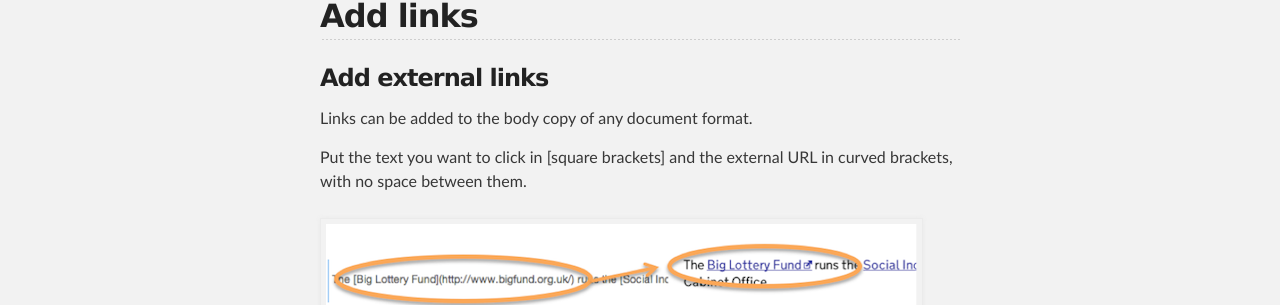
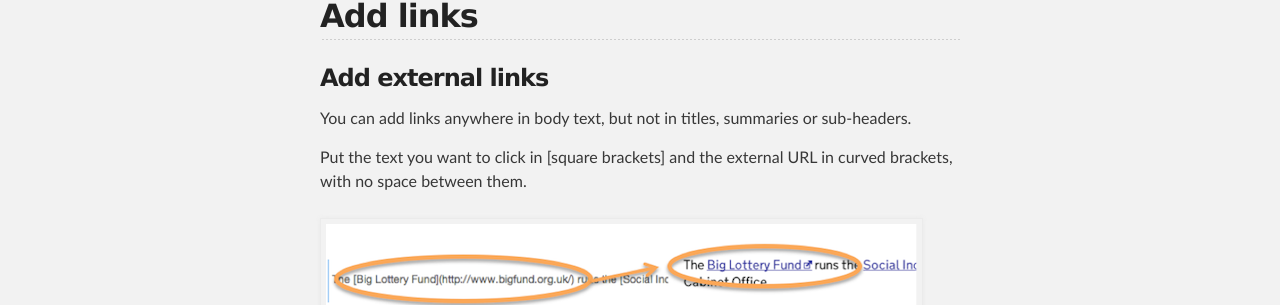
Before and after one commit to alphagov/inside-government-admin-guide, a Jekyll site: the page built from creating-documents/add-links.md, in a window 1280 px wide and 900 px high. Shown: the part 320-625 px from the top of the window. Built offline with Jekyll 4.4.1, drawn with Linux system fonts in a browser that asks for light colours.

Commit message:
note about no links in headings

```diff
--- a/creating-documents/add-links.md
+++ b/creating-documents/add-links.md
@@ -7,7 +7,7 @@ title: Inside Government Admin Guide - Add links
 
 ### Add external links
 
-Links can be added to the body copy of any document format.
+You can add links anywhere in body text, but not in titles, summaries or sub-headers.
 
 Put the text you want to click in \[square brackets\] and the external URL in curved brackets, with no space between them.
 
```
Also changed, not shown: other parts of creating-documents/add-links.md (+0 -2 lines).
